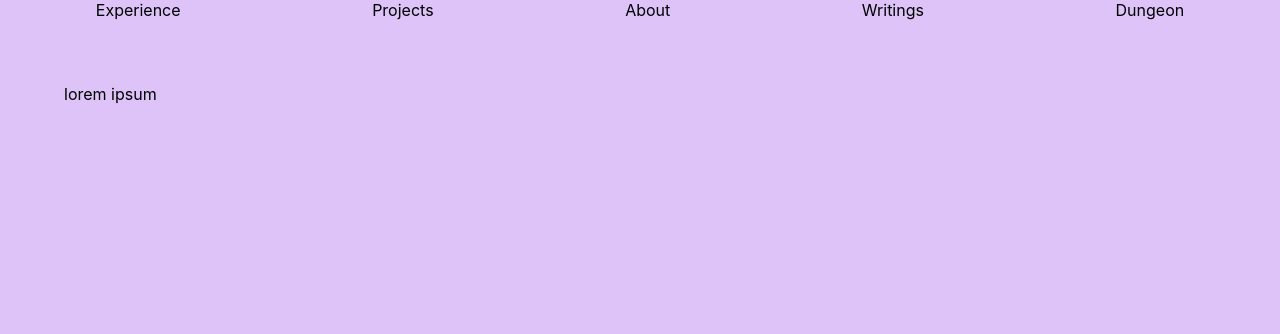
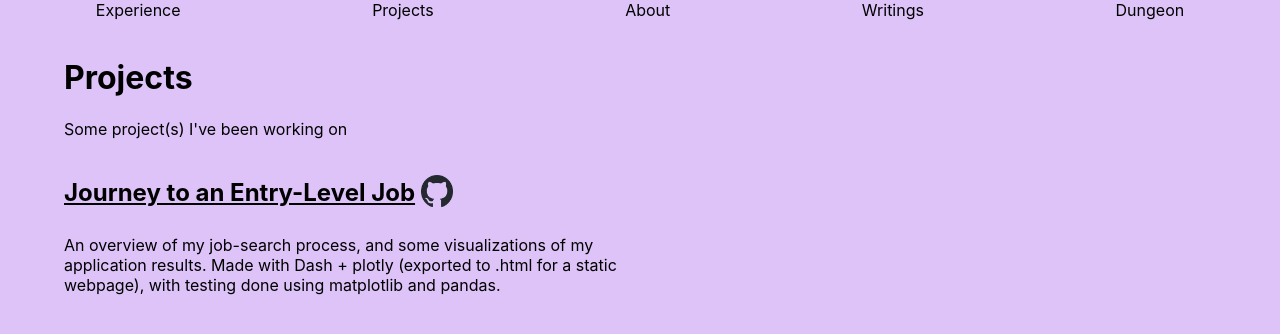
Before and after one commit to mwander825/mwander825.github.io, a React (Create React App) app: page /projects in a window 1280 px wide. Shown: the top 334 px of the page. Built offline with nearby package versions, Linux system fonts and the light colour scheme.

Commit message:
Added project and fixed some css on writings

```diff
--- a/src/App.css
+++ b/src/App.css
@@ -61,25 +61,49 @@ div.wip {
 }
 
 .page-container {
-  height: auto;
-  width: auto;
+  height: 45%;
+  width: 45%;
   margin-left: 5%;
-  margin-top: 5%;
+  margin-top: 3%;
+  margin-bottom: 3%
 }
 
 .Latin-links {
-  margin-top: 5%;
-  margin-bottom: 5%;
+  margin-top: 3%;
+  margin-bottom: 3%;
 }
 
 ul {
   list-style-type: none;
+  margin: 0;
+  padding: 0;
   display: table-row;
 }
 
 a {
   text-decoration: none;
   color: inherit;
+}
+
+a:visited {
+  color: green;
+}
+
+h2.project-link {
+  height: 40px;
+  text-decoration: underline;
+}
+
+a.github-link {
+  justify-content: center;
+  align-items: center;
+}
+
+img.github-link {
+  height: 32px;
+  padding-left: 1%;
+  vertical-align: bottom;
+
 }
 
 .header {
@@ -93,6 +117,10 @@ a {
   justify-content: space-around;
   z-index: 1;
   position: sticky;
+}
+
+a.navLink:visited{
+  color: inherit;
 }
 
 .navButton:hover {
@@ -112,9 +140,10 @@ a {
   user-select: none;
 }
 
-.accordion-title {
+.accordion .accordion-title {
   cursor: pointer;
   user-select: none;
+  display: inline-block;
 }
 
 .bellows-Latin-verse {
--- a/src/App.js
+++ b/src/App.js
@@ -12,11 +12,11 @@ function App(props) {
     <BrowserRouter>
           <div id="App">
             <div class="header">
-              <Link to="experience"><span id="experience" class="navButton" data-hover="Peritia">Experience</span></Link>
-              <Link to="projects"><span id="projects" class="navButton" data-hover="Prodita">Projects</span></Link>
-              <Link to="/"><span id="about" class="navButton" data-hover="De Me">About</span></Link>
-              <Link to="writings"><span id="writings" class="navButton" data-hover="Scripta">Writings</span></Link>
-              <Link to="dungeon"><span id="dungeon" class="navButton" data-hover="Robur?">Dungeon</span></Link>
+              <Link to="experience" class="navLink"><span id="experience" class="navButton" data-hover="Peritia">Experience</span></Link>
+              <Link to="projects" class="navLink"><span id="projects" class="navButton" data-hover="Prodita">Projects</span></Link>
+              <Link to="/" class="navLink"><span id="about" class="navButton" data-hover="De Me">About</span></Link>
+              <Link to="writings" class="navLink"><span id="writings" class="navButton" data-hover="Scripta">Writings</span></Link>
+              <Link to="dungeon" class="navLink"><span id="dungeon" class="navButton" data-hover="Robur?">Dungeon</span></Link>
             </div>
             <Switch>
               <Route path="/projects">
--- a/src/components/About.jsx
+++ b/src/components/About.jsx
@@ -1,5 +1,5 @@
 import React from 'react';
-import pp from "../static/media/pp.png"
+import pp from "../static/media/pp.png";
 
 const About = () => {
     return (
--- a/src/components/Accordion.jsx
+++ b/src/components/Accordion.jsx
@@ -8,11 +8,10 @@ function Accordion(props) {
     return (
         <div class='accordion'>
             <div class="accordion-title" onClick={() => setIsDropped(!isDropped)}>
-                {isDropped ? '- ' : '+ '}<b>{props.name}</b>
+                <span style={{"padding-right": "2px", "width": "13px", "display": "inline-block"}}>{isDropped ? '-' : '+'}</span>
+                <span><b>{props.name}</b></span>
             </div>
-            <div class={props.bellowsClass}>
-                {isDropped && props.text}
-            </div>
+            {isDropped && props.text}
         </div>
     )
 }
--- a/src/components/Projects.jsx
+++ b/src/components/Projects.jsx
@@ -1,11 +1,31 @@
 import React from 'react';
-
+import github_mark from "../static/media/github-mark.png";
 
 const Projects = () => {
     return (
         <div id="projects" class="page-container">
             <title>Projects</title>
-            <p>lorem ipsum</p>
+            <h1>Projects</h1>
+            <p>Some project(s) I've been working on</p>
+            <div>
+                <ul>
+                        <h2 class="project-link">
+                        <a rel="noopener noreferrer" target="_blank"
+                        title="or: How I Learned to Stop Worrying and Love the Internship"
+                        href="https://mwander825.github.io/dashjourney">
+                            Journey to an Entry-Level Job
+                        </a>
+                        <a href="https://github.com/mwander825/dashjourney" rel="noopener noreferrer" target="_blank" class="github-link">
+                            <img class="github-link" src={github_mark} alt="(GitHub)"/>
+                            </a>
+                        </h2>
+                   <p>
+                   An overview of my job-search process, and some visualizations of my application results.
+                   Made with Dash + plotly (exported to .html for a static webpage), with testing done using matplotlib and pandas.
+                   </p>
+
+                </ul>
+            </div>
         </div>
     );
 }
--- a/src/components/Writings.jsx
+++ b/src/components/Writings.jsx
@@ -14,11 +14,11 @@ const Writings = () => {
             case "bellows-English-verse":
                 children = val["content"].map((line, index) => {
                     return (
-                        <div class={val["lineClass"]}>
+                        <p>
                         <span key={index}>
                         {line}{(index+1) % 5 == 0 && <span style={{"padding-left": "15%", "user-select": "none"}}>{index+1}</span>}
                         </span>
-                        </div>
+                        </p>
                     );
                 });
                 break;
@@ -26,12 +26,13 @@ const Writings = () => {
             case "bellows-English-prose":
                 children = val["content"].map((line, index) => {
                     return (
-                        <div class={val["lineClass"]}>
+                        <div>
                         <p key={index}>
                         <span>[{index+1}] </span>{line}
                         </p>
                         </div>
                         );
+
                 });
                 break;
         }
@@ -47,9 +48,10 @@ const Writings = () => {
     return (
         <div id="writings" class="page-container">
             <title>Writings</title>
+            <h1>Writings</h1>
             <span>A collection of various scriptures</span>
             <div class="Latin-links">
-                <h1>Latin</h1>
+                <h2>Latin</h2>
                 <ul>
                 <li>{formatAccordion("Magistro")}</li>
                 <li>{formatAccordion("Feli Felici")}</li>
```
Also changed, not shown: src/static/media/github-mark-white.png (added), src/static/media/github-mark.png (added).
